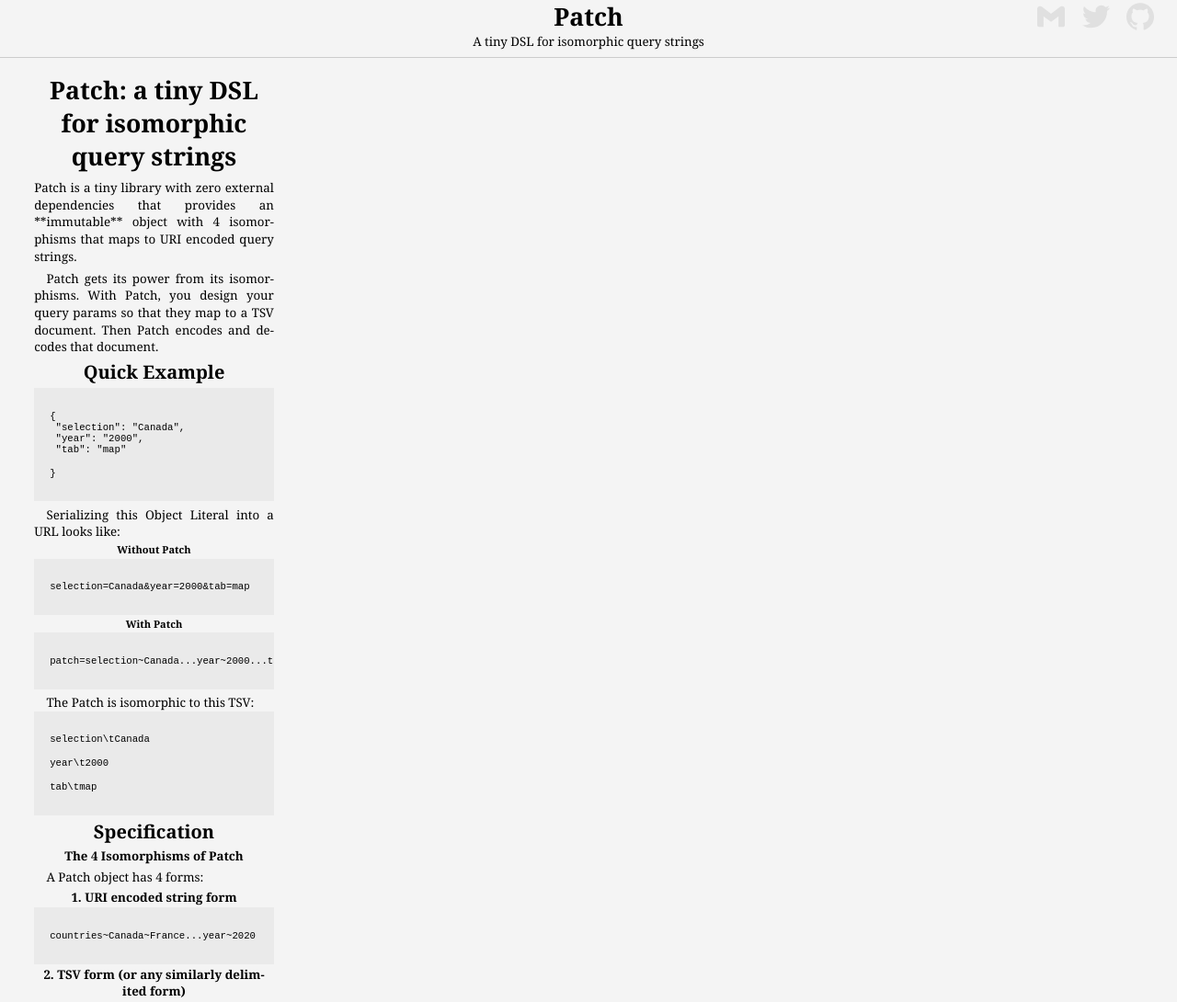
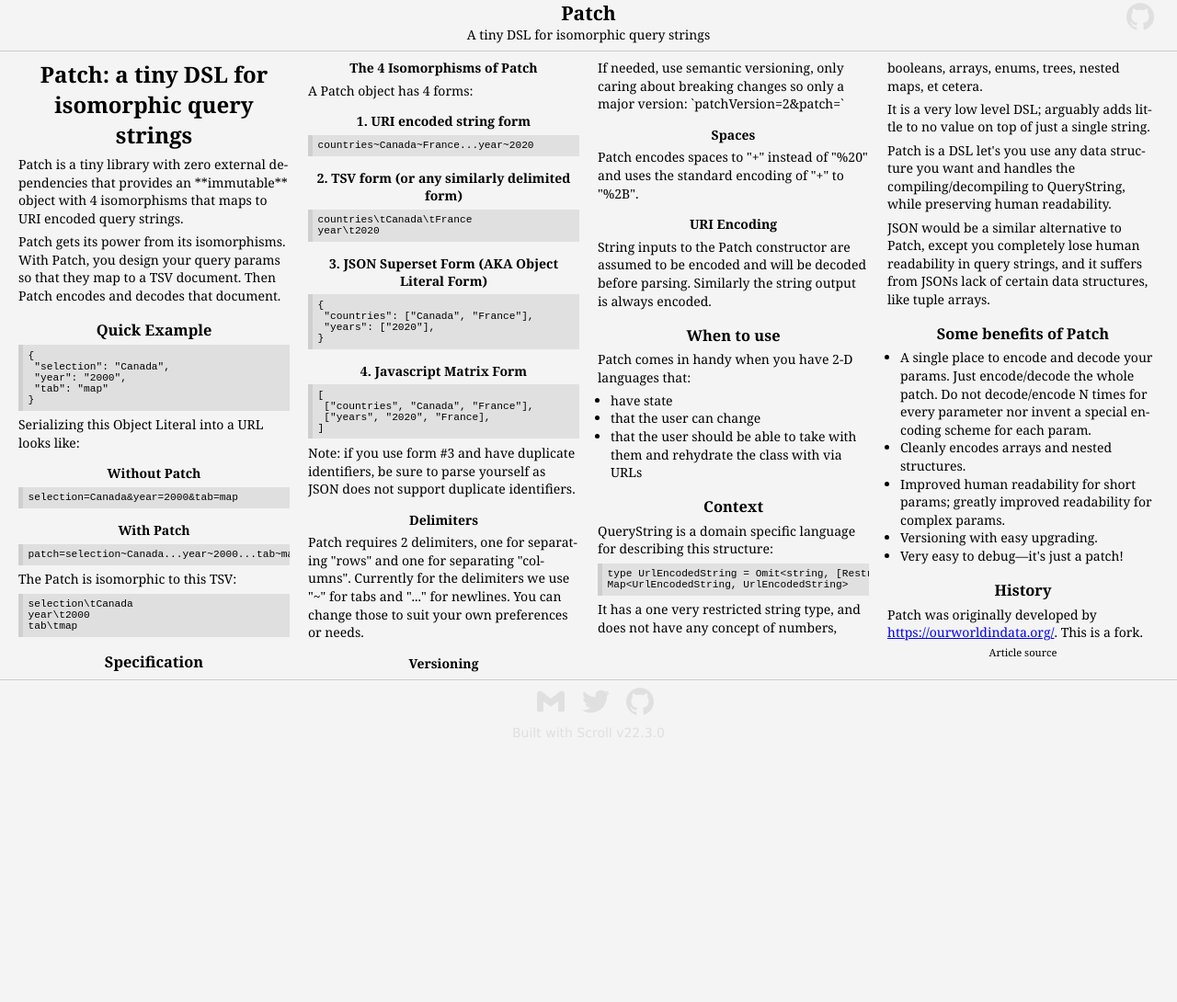
Before and after one commit to breck7/patch, a website: page index.html in a window 1280 px wide. Shown: the top 1090 px of the page at 92% size. After the commit the page ends 826 px from the top, so only its background shows below. Drawn offline with Linux system fonts and the light colour scheme.

Commit message:
Update Scroll

```diff
--- a/index.html
+++ b/index.html
@@ -1,455 +1,374 @@
+<!doctype html>
 <!--
 
  This page was compiled by 📜 Scroll, the public domain
  static site publishing software.
 
- http://scroll.publicdomaincompany.com/
+ https://scroll.pub
 
  Generally you don't want to edit it by hand.
 
- Scroll v7.0.0
+ Scroll v22.3.0
 
 -->
 <html lang="en-US">
  <head>
   <meta charset="utf-8"></meta>
-  <title>Patch</title>
-  <style>html,body,div,span,h1,h2,h3,h4,h5,h6,p {
+  <title>Patch: a tiny DSL for isomorphic query strings - Patch</title>
+  <meta name="viewport" content="width=device-width,initial-scale=1"></meta>
+  <meta name="description" content="A tiny DSL for isomorphic query strings"></meta>
+  <meta name="generator" content="Scroll v22.3.0"></meta>
+  <meta property="og:title" content="Patch: a tiny DSL for isomorphic query strings"></meta>
+  <meta property="og:description" content="Patch is a tiny library with zero external dependencies that provides an **immutable** object with 4 isomorphisms that maps to URI encoded query strings."></meta>
+  <meta property="og:image" content=""></meta>
+  <meta name="twitter:card" content="summary_large_image"></meta>
+  <style>html,body,div,span,h1,h2,h3,h4,p,ol,ul,table {
   margin: 0;
   padding: 0;
   border: 0;
   vertical-align: baseline;
+  border-spacing: 0;
 }
 html {
   background-color: rgb(244,244,244);
   font-family: Exchange,Georgia,serif;
   color: #000;
-  font-size: 10pt;
+  font-size: 14px;
   hyphens: auto;
 }
-.scrollHeader,.scrollFooter {
+.scrollHeaderComponent {
+  border-bottom: 1px solid rgb(204,204,204);
   text-align: center;
+  padding-bottom: 8px;
 }
-.scrollTitle a {
+.scrollNameComponent a {
   text-decoration: none;
   color: #000;
 }
-.scrollSocialMediaIcons svg {
-  width: 30px;
-  fill: rgba(204,204,204, .5);
-  margin-left: 15px;
-}
-.scrollSocialMediaIcons svg:hover {
-  fill: #333;
-}
-.scrollTopRightBar {
+.scrollTopRightBarComponent {
   text-align: right;
   position: absolute;
   right: 25px;
   top: 3px;
 }
-.scrollPage {
+.scrollSocialMediaIconsComponent svg {
+  width: 30px;
+  fill: rgba(204,204,204, .5);
+  margin-left: 15px;
+}
+.scrollSocialMediaIconsComponent svg:hover {
+  fill: #333;
+}
+.scrollFooterComponent {
+  border-top: 1px solid rgb(204,204,204);
+  margin-top: 8px;
+  padding-top: 8px;
+  text-align: center;
+}
+.scrollCommunityLinkComponent {
+  display: block;
+  font-family: Verdana;
+  font-weight: 100;
+  margin: .5em;
+  padding-bottom: 1em;
+  text-decoration: none;
+  color: rgba(204,204,204,.5);
+}
+.scrollIndexPageComponent,.scrollArticlePageComponent {
   column-count: auto;
+  column-fill: balance;
   column-width: 35ch;
   column-gap: 20px;
   column-rule: 1px solid rgb(204,204,204);
   padding-left: 20px;
   padding-right: 20px;
-  border-top: 1px solid rgb(204,204,204);
+  margin: auto;
+}
+.scrollArticlePageComponent {
+  column-rule: none;
+  padding-top: 8px;
+}
+.scrollIndexPageArticleContainerComponent {
   border-bottom: 1px solid rgb(204,204,204);
-  margin-top: 8px;
-  margin-bottom: 8px;
+  padding: 1ch 0;
+  break-inside: avoid;
+  text-align: justify;
+  margin-bottom: .5em;
 }
-.scrollArticleDate {
+.scrollTitleComponent {
+  text-align: center;
+  font-size: 24px;
+  margin-bottom: .25em;
+}
+.scrollTitleComponent a {
+  text-decoration: none;
+  color: #000;
+}
+.scrollArticleDateComponent {
   font-style: italic;
   font-size: 80%;
-  display: inline;
 }
-.scrollArticleSourceLink {
+.scrollParagraphComponent {
+  margin-top: 0.4em;
+  line-height: 1.4em;
+}
+.scrollQuoteComponent {
+  break-inside: avoid;
+  display: block;
+  margin: .5em 0;
+  padding: .5em;
+  background: rgba(204,204,204,.5);
+  white-space: pre-line;
+  border-left: .5em solid rgba(204,204,204,.8);
+}
+.scrollSectionComponent,.scrollSubsectionComponent {
+  text-align: center;
+  margin-top: 1em;
+}
+.scrollQuestionComponent {
+  text-align: left;
+  margin-top: 2em;
+}
+.scrollCodeBlockComponent {
+  overflow: auto;
+  font-size: 80%;
+  hyphens: none;
+  white-space: pre;
+  border-left: .5em solid rgba(204,204,204,.8);
+  break-inside: avoid;
+  display: block;
+  margin: .5em 0;
+  padding: .5em;
+  background: rgba(204,204,204,.5);
+}
+.scrollTableComponent {
+  table-layout: fixed;
+  margin: .5em 0;
+  overflow: hidden;
+  font-size: 80%;
+  width: 100%;
+  hyphens: none;
+  border: 1px solid rgba(224,224,224,.8);
+}
+.scrollTableComponent td,.scrollTableComponent th {
+  padding: 3px;
+  overflow: hidden;
+}
+.scrollTableComponent th {
+  border-bottom: 2px solid rgba(0,0,0,.6);
+  text-align: left;
+}
+.scrollTableComponent tr:nth-child(even) {
+  background: rgba(224,224,224,.6);
+}
+.scrollUnorderedListComponent,.scrollOrderedListComponent {
+  text-align: left;
+  line-height: 1.4em;
+  padding-left: 1em;
+  margin-top: 0.4em;
+}
+.scrollArticleSourceLinkComponent {
   text-align: center;
   font-size: 80%;
   margin: 0;
+  margin-top: 0.4em;
+  line-height: 1.4em;
 }
-.scrollArticleSourceLink a {
+.scrollArticleSourceLinkComponent a {
   color: #000;
   text-decoration: none;
 }
-.scrollSingleArticle {
-  padding-top: 10px;
-  padding-bottom: 10px;
-  column-rule: none;
+.scrollDialogueComponent span {
+  font-family: Verdana;
+  margin-top: 5px;
+  padding: 5px 20px;
+  border-radius: 15px;
+  display: inline-block;
 }
-.scrollSingleArticle .scrollArticleCell {
-  break-inside: avoid-page;
-  border-bottom: none;
+.scrollDialogueComponentLeft {
+  text-align: left;
 }
-.scrollArticleCell {
-  border-bottom: 1px solid rgb(204,204,204);
-  width: 35ch;
-  padding: 1ch;
-  break-inside: avoid;
-  overflow: hidden;
-  text-align: justify;
-  margin: auto;
-  margin-bottom: .5em;
+.scrollDialogueComponentLeft span {
+  background: rgba(204,204,204, .5);
 }
-.scrollArticleCell ul,.scrollArticleCell ol {
-  padding: 1em;
-  margin: 0;
+.scrollDialogueComponentRight {
+  text-align: right;
 }
-.scrollArticleCell p {
-  text-indent: 1em;
-  margin-top: 0.4em;
-  line-height: 1.4em;
+.scrollDialogueComponentRight span {
+  color: white;
+  background: rgb(0,132,255);
 }
-.scrollArticleCell p:first-of-type {
-  display: inline;
-}
-.scrollArticleCell img {
-  max-width: 35ch;
-}
-.scrollArticleCell .scrollArticleCode,.scrollArticleCell table {
-  margin-top: 15px;
-  margin-bottom: 15px;
-  background-color: rgb(234,234,234);
-  padding: 1em;
-  overflow: auto;
-  font-size: 80%;
-  break-inside: avoid;
-}
-.scrollArticleCell .scrollArticleCode,.scrollArticleCell table code {
-  margin: 0;
+.scrollImageComponent {
   display: block;
-  white-space: pre;
-  break-inside: avoid;
-}
-.scrollArticleCell h1 {
-  margin-bottom: .25em;
-}
-.scrollArticleCell h1 a {
-  text-decoration: none;
-  color: #000;
-}
-.scrollArticleCell h1,.scrollArticleCell h2,.scrollArticleCell h3,.scrollArticleCell h4,.scrollArticleCell h5,.scrollArticleCell h6 {
   text-align: center;
 }
-.scrollArticleCell h2,.scrollArticleCell h3,.scrollArticleCell h4,.scrollArticleCell h5,.scrollArticleCell h6 {
-  margin: .2em;
-}
-.scrollArticleCell blockquote {
-  margin: 2ch;
+.scrollImageComponent img {
+  max-width: 35ch;
+  height: auto;
 }
 </style>
 </head>
  <body>
-  <div class="scrollHeader">
-   <div class="scrollTopRightBar">
-    <div class="scrollSocialMediaIcons">
-     <a href="mailto:patch@breckyunits.com"><svg role="img" viewBox="0 0 24 24" xmlns="http://www.w3.org/2000/svg"><title>Gmail icon</title><path d="M24 5.457v13.909c0 .904-.732 1.636-1.636 1.636h-3.819V11.73L12 16.64l-6.545-4.91v9.273H1.636A1.636 1.636 0 0 1 0 19.366V5.457c0-2.023 2.309-3.178 3.927-1.964L5.455 4.64 12 9.548l6.545-4.91 1.528-1.145C21.69 2.28 24 3.434 24 5.457z"/></svg></a>
-     <a href="https://twitter.com/breckyunits"><svg role="img" xmlns="http://www.w3.org/2000/svg" viewBox="0 0 24 24"><title>Twitter icon</title><path d="M23.953 4.57a10 10 0 01-2.825.775 4.958 4.958 0 002.163-2.723c-.951.555-2.005.959-3.127 1.184a4.92 4.92 0 00-8.384 4.482C7.69 8.095 4.067 6.13 1.64 3.162a4.822 4.822 0 00-.666 2.475c0 1.71.87 3.213 2.188 4.096a4.904 4.904 0 01-2.228-.616v.06a4.923 4.923 0 003.946 4.827 4.996 4.996 0 01-2.212.085 4.936 4.936 0 004.604 3.417 9.867 9.867 0 01-6.102 2.105c-.39 0-.779-.023-1.17-.067a13.995 13.995 0 007.557 2.209c9.053 0 13.998-7.496 13.998-13.985 0-.21 0-.42-.015-.63A9.935 9.935 0 0024 4.59z"/></svg></a>
+  <div class="scrollHeaderComponent">
+   <div class="scrollTopRightBarComponent">
+    <div class="scrollSocialMediaIconsComponent">
      <a href="https://github.com/breck7/patch"><svg role="img" viewBox="0 0 24 24" xmlns="http://www.w3.org/2000/svg"><title>GitHub icon</title><path d="M12 .297c-6.63 0-12 5.373-12 12 0 5.303 3.438 9.8 8.205 11.385.6.113.82-.258.82-.577 0-.285-.01-1.04-.015-2.04-3.338.724-4.042-1.61-4.042-1.61C4.422 18.07 3.633 17.7 3.633 17.7c-1.087-.744.084-.729.084-.729 1.205.084 1.838 1.236 1.838 1.236 1.07 1.835 2.809 1.305 3.495.998.108-.776.417-1.305.76-1.605-2.665-.3-5.466-1.332-5.466-5.93 0-1.31.465-2.38 1.235-3.22-.135-.303-.54-1.523.105-3.176 0 0 1.005-.322 3.3 1.23.96-.267 1.98-.399 3-.405 1.02.006 2.04.138 3 .405 2.28-1.552 3.285-1.23 3.285-1.23.645 1.653.24 2.873.12 3.176.765.84 1.23 1.91 1.23 3.22 0 4.61-2.805 5.625-5.475 5.92.42.36.81 1.096.81 2.22 0 1.606-.015 2.896-.015 3.286 0 .315.21.69.825.57C20.565 22.092 24 17.592 24 12.297c0-6.627-5.373-12-12-12"/></svg></a>
 </div>
 </div>
-   <h1 class="scrollTitle">
-    <a href="./">Patch</a>
-</h1>
-   <div class="scrollDescription">A tiny DSL for isomorphic query strings</div>
+   <h2 class="scrollNameComponent">
+    <a href="index.html">Patch</a>
+</h2>
+   <div>A tiny DSL for isomorphic query strings</div>
 </div>
-  <div class="scrollPage scrollSingleArticle">
-   <div class="scrollArticleCell"><h1><a href="patch-a-tiny-dsl-for-isomorphic-query-strings.html">Patch: a tiny DSL for isomorphic query strings</a></h1>
+  <div class="scrollArticlePageComponent" style=""><h1 class="scrollTitleComponent"><a href="index.html">Patch: a tiny DSL for isomorphic query strings</a></h1>
 
-<p>
- Patch is a tiny library with zero external dependencies that
+<p class="scrollParagraphComponent">Patch is a tiny library with zero external dependencies that
+provides an **immutable** object with 4 isomorphisms that
+maps to URI encoded query strings.</p>
+
+<p class="scrollParagraphComponent">Patch gets its power from its isomorphisms. With Patch, you
+design your query params so that they map to a TSV document.
+Then Patch encodes and decodes that document.</p>
+
+<h3 class="scrollSectionComponent">Quick Example</h3>
+
+<code class="scrollCodeBlockComponent">{
+ "selection": "Canada",
+ "year": "2000",
+ "tab": "map"
+}</code>
+
+<p class="scrollParagraphComponent">Serializing this Object Literal into a URL looks like:</p>
+
+<h4 class="scrollSubsectionComponent">Without Patch</h4>
+
+<code class="scrollCodeBlockComponent">selection=Canada&year=2000&tab=map</code>
+
+<h4 class="scrollSubsectionComponent">With Patch</h4>
+
+<code class="scrollCodeBlockComponent">patch=selection~Canada...year~2000...tab~map</code>
+
+<p class="scrollParagraphComponent">The Patch is isomorphic to this TSV:</p>
+
+<code class="scrollCodeBlockComponent">selection\tCanada
+year\t2000
+tab\tmap</code>
+
+<h3 class="scrollSectionComponent">Specification</h3>
+
+<h4 class="scrollSubsectionComponent">The 4 Isomorphisms of Patch</h4>
+
+<p class="scrollParagraphComponent">A Patch object has 4 forms:</p>
+
+<h4 class="scrollSubsectionComponent">1. URI encoded string form</h4>
+
+<code class="scrollCodeBlockComponent">countries~Canada~France...year~2020</code>
+
+<h4 class="scrollSubsectionComponent">2. TSV form (or any similarly delimited form)</h4>
+
+<code class="scrollCodeBlockComponent">countries\tCanada\tFrance
+year\t2020</code>
+
+<h4 class="scrollSubsectionComponent">3. JSON Superset Form (AKA Object Literal Form)</h4>
+
+<code class="scrollCodeBlockComponent">{
+ "countries": ["Canada", "France"],
+ "years": ["2020"],
+}</code>
+
+<h4 class="scrollSubsectionComponent">4. Javascript Matrix Form</h4>
+
+<code class="scrollCodeBlockComponent">[
+ ["countries", "Canada", "France"],
+ ["years", "2020", "France],
+]</code>
+
+<p class="scrollParagraphComponent">Note: if you use form #3 and have duplicate identifiers, be
+sure to parse yourself as JSON does not support duplicate
+identifiers.</p>
+
+<h4 class="scrollSubsectionComponent">Delimiters</h4>
+
+<p class="scrollParagraphComponent">Patch requires 2 delimiters, one for
+separating "rows" and one for separating "columns".
+Currently for the delimiters we use "~" for tabs and "..."
+for newlines. You can change those to suit your own
+preferences or needs.</p>
+
+<h4 class="scrollSubsectionComponent">Versioning</h4>
+
+<p class="scrollParagraphComponent">If needed, use semantic versioning, only caring
+about breaking changes so only a major version: `patchVersion=2&patch=`</p>
+
+<h4 class="scrollSubsectionComponent">Spaces</h4>
+
+<p class="scrollParagraphComponent">Patch encodes spaces to "+" instead of "%20" and
+uses the standard encoding of "+" to "%2B".</p>
+
+<h4 class="scrollSubsectionComponent">URI Encoding</h4>
+
+<p class="scrollParagraphComponent">String inputs to the Patch constructor are
+assumed to be encoded and will be decoded before parsing.
+Similarly the string output is always encoded.</p>
+
+<h3 class="scrollSectionComponent">When to use</h3>
+
+<p class="scrollParagraphComponent">Patch comes in handy when you have 2-D languages that:</p>
+
+<ul class="scrollUnorderedListComponent">
+<li>have state</li>
+<li>that the user can change</li>
+<li>that the user should be able to take with them and rehydrate the class with via URLs</li>
+</ul>
+
+<h3 class="scrollSectionComponent">Context</h3>
+
+<p class="scrollParagraphComponent">QueryString is a domain specific language for describing
+this structure:</p>
+
+<code class="scrollCodeBlockComponent">type UrlEncodedString = Omit&lt;string, [RestrictedCharacters]&gt;
+Map&lt;UrlEncodedString, UrlEncodedString&gt;</code>
+
+<p class="scrollParagraphComponent">It has a one very restricted string type, and does not have
+any concept of numbers, booleans, arrays, enums, trees,
+nested maps, et cetera.</p>
+
+<p class="scrollParagraphComponent">It is a very low level DSL; arguably adds little to no value
+on top of just a single string.</p>
+
+<p class="scrollParagraphComponent">Patch is a DSL let's you use any data structure you want and
+handles the compiling/decompiling to QueryString, while
+preserving human readability.</p>
+
+<p class="scrollParagraphComponent">JSON would be a similar alternative to Patch, except you
+completely lose human readability in query strings, and it
+suffers from JSONs lack of certain data structures, like
+tuple arrays.</p>
+
+<h3 class="scrollSectionComponent">Some benefits of Patch</h3>
+
+<ul class="scrollUnorderedListComponent">
+<li>A single place to encode and decode your params. Just encode/decode the whole patch. Do not decode/encode N times for every parameter nor invent a special encoding scheme for each param.</li>
+<li>Cleanly encodes arrays and nested structures.</li>
+<li>Improved human readability for short params; greatly improved readability for complex params.</li>
+<li>Versioning with easy upgrading.</li>
+<li>Very easy to debug—it's just a patch!</li>
+</ul>
+
+<h3 class="scrollSectionComponent">History</h3>
+
+<p class="scrollParagraphComponent">Patch was originally developed by <a href="https://ourworldindata.org/">https://ourworldindata.org/</a>. This is a fork.</p>
 
 
- provides an **immutable** object with 4 isomorphisms that
 
-
- maps to URI encoded query strings.
-
-
-</p>
-
-<p>
- Patch gets its power from its isomorphisms. With Patch, you
-
-
- design your query params so that they map to a TSV document.
-
-
- Then Patch encodes and decodes that document.
-
-
-</p>
-
-<h2>Quick Example</h2>
-
-<div class="scrollArticleCode">
-<code> {</code>
-<code>  "selection": "Canada",</code>
-<code>  "year": "2000",</code>
-<code>  "tab": "map"</code>
-
-<code> }</code>
-
-</div>
-
-<p>
- Serializing this Object Literal into a URL looks like:
-
-
-</p>
-
-<h5>Without Patch</h5>
-
-<div class="scrollArticleCode">
-<code> selection=Canada&year=2000&tab=map</code>
-
-</div>
-
-<h5>With Patch</h5>
-
-<div class="scrollArticleCode">
-<code> patch=selection~Canada...year~2000...tab~map</code>
-
-</div>
-
-<p>
- The Patch is isomorphic to this TSV:
-
-
-</p>
-
-<div class="scrollArticleCode">
-<code> selection\tCanada</code>
-
-<code> year\t2000</code>
-
-<code> tab\tmap</code>
-
-</div>
-
-<h2>Specification</h2>
-
-<h4>The 4 Isomorphisms of Patch</h4>
-
-<p>
- A Patch object has 4 forms:
-
-
-</p>
-
-<h4>1. URI encoded string form</h4>
-
-<div class="scrollArticleCode">
-<code> countries~Canada~France...year~2020</code>
-
-</div>
-
-<h4>2. TSV form (or any similarly delimited form)</h4>
-
-<div class="scrollArticleCode">
-<code> countries\tCanada\tFrance</code>
-
-<code> year\t2020</code>
-
-</div>
-
-<h4>3. JSON Superset Form (AKA Object Literal Form)</h4>
-
-<div class="scrollArticleCode">
-<code> {</code>
-<code>  "countries": ["Canada", "France"],</code>
-<code>  "years": ["2020"],</code>
-
-<code> }</code>
-
-</div>
-
-<h4>4. Javascript Matrix Form</h4>
-
-<div class="scrollArticleCode">
-<code> [</code>
-<code>  ["countries", "Canada", "France"],</code>
-<code>  ["years", "2020", "France],</code>
-
-<code> ]</code>
-
-</div>
-
-<p>
- Note: if you use form #3 and have duplicate identifiers, be
-
-
- sure to parse yourself as JSON does not support duplicate
-
-
- identifiers.
-
-
-</p>
-
-<h4>Delimiters</h4>
-
-<p>
- Patch requires 2 delimiters, one for
-
-
- separating "rows" and one for separating "columns".
-
-
- Currently for the delimiters we use "~" for tabs and "..."
-
-
- for newlines. You can change those to suit your own
-
-
- preferences or needs.
-
-
-</p>
-
-<h4>Versioning</h4>
-
-<p>
- If needed, use semantic versioning, only caring
-
-
- about breaking changes so only a major version: `patchVersion=2&patch=`
-
-
-</p>
-
-<h4>Spaces</h4>
-
-<p>
- Patch encodes spaces to "+" instead of "%20" and
-
-
- uses the standard encoding of "+" to "%2B".
-
-
-</p>
-
-<h4>URI Encoding</h4>
-
-<p>
- String inputs to the Patch constructor are
-
-
- assumed to be encoded and will be decoded before parsing.
-
-
- Similarly the string output is always encoded.
-
-
-</p>
-
-<h3>When to use</h3>
-
-<p>
- Patch comes in handy when you have 2-D languages that:
-
-
-</p>
-
-<ul>
- <li>have state</li>
- <li>that the user can change</li>
- <li>that the user should be able to take with them and</li>
-</ul>
-
-<h3>Context</h3>
-
-<p>
- QueryString is a domain specific language for describing
-
-
- this structure:
-
-
-</p>
-
-<div class="scrollArticleCode">
-<code> type UrlEncodedString = Omit&lt;string, [RestrictedCharacters]&gt;</code>
-
-<code> Map&lt;UrlEncodedString, UrlEncodedString&gt;</code>
-
-</div>
-
-<p>
- It has a one very restricted string type, and does not have
-
-
- any concept of numbers, booleans, arrays, enums, trees,
-
-
- nested maps, et cetera.
-
-
-</p>
-
-<p>
- It is a very low level DSL; arguably adds little to no value
-
-
- on top of just a single string.
-
-
-</p>
-
-<p>
- Patch is a DSL let's you use any data structure you want and
-
-
- handles the compiling/decompiling to QueryString, while
-
-
- preserving human readability.
-
-
-</p>
-
-<p>
- JSON would be a similar alternative to Patch, except you
-
-
- completely lose human readability in query strings, and it
-
-
- suffers from JSONs lack of certain data structures, like
-
-
- tuple arrays.
-
-
-</p>
-
-<h4>Some benefits of Patch</h4>
-
-<ul>
- <p>1. A single place to encode and decode your params. Just encode/decode the whole patch. Do not decode/encode N times for every parameter nor invent a special encoding scheme for each param.</p>
- <p>2. Cleanly encodes arrays and nested structures.</p>
- <p>3. Improved human readability for short params; greatly improved readability for complex params.</p>
- <p>4. Versioning with easy upgrading.</p>
- <p>5. Very easy to debug—it's just a patch!</p>
-</ul>
-
-<h4>History</h4>
-
-<p>
- Patch was originally developed by <a href="https://ourworldindata.org/">https://ourworldindata.org/</a>. This is a fork.
-
-
-</p>
-<p class="scrollArticleSourceLink"><a href="https://github.com/breck7/patch/tree/master/readme.scroll">Article source</a></p></div>
-</div>
-  <div class="scrollFooter">
-   <div class="scrollSocialMediaIcons">
+<p class="scrollArticleSourceLinkComponent"><a href="https://github.com/breck7/patch/tree/master/readme.scroll">Article source</a></p></div>
+  <div class="scrollFooterComponent">
+   <div class="scrollSocialMediaIconsComponent">
     <a href="mailto:patch@breckyunits.com"><svg role="img" viewBox="0 0 24 24" xmlns="http://www.w3.org/2000/svg"><title>Gmail icon</title><path d="M24 5.457v13.909c0 .904-.732 1.636-1.636 1.636h-3.819V11.73L12 16.64l-6.545-4.91v9.273H1.636A1.636 1.636 0 0 1 0 19.366V5.457c0-2.023 2.309-3.178 3.927-1.964L5.455 4.64 12 9.548l6.545-4.91 1.528-1.145C21.69 2.28 24 3.434 24 5.457z"/></svg></a>
     <a href="https://twitter.com/breckyunits"><svg role="img" xmlns="http://www.w3.org/2000/svg" viewBox="0 0 24 24"><title>Twitter icon</title><path d="M23.953 4.57a10 10 0 01-2.825.775 4.958 4.958 0 002.163-2.723c-.951.555-2.005.959-3.127 1.184a4.92 4.92 0 00-8.384 4.482C7.69 8.095 4.067 6.13 1.64 3.162a4.822 4.822 0 00-.666 2.475c0 1.71.87 3.213 2.188 4.096a4.904 4.904 0 01-2.228-.616v.06a4.923 4.923 0 003.946 4.827 4.996 4.996 0 01-2.212.085 4.936 4.936 0 004.604 3.417 9.867 9.867 0 01-6.102 2.105c-.39 0-.779-.023-1.17-.067a13.995 13.995 0 007.557 2.209c9.053 0 13.998-7.496 13.998-13.985 0-.21 0-.42-.015-.63A9.935 9.935 0 0024 4.59z"/></svg></a>
     <a href="https://github.com/breck7/patch"><svg role="img" viewBox="0 0 24 24" xmlns="http://www.w3.org/2000/svg"><title>GitHub icon</title><path d="M12 .297c-6.63 0-12 5.373-12 12 0 5.303 3.438 9.8 8.205 11.385.6.113.82-.258.82-.577 0-.285-.01-1.04-.015-2.04-3.338.724-4.042-1.61-4.042-1.61C4.422 18.07 3.633 17.7 3.633 17.7c-1.087-.744.084-.729.084-.729 1.205.084 1.838 1.236 1.838 1.236 1.07 1.835 2.809 1.305 3.495.998.108-.776.417-1.305.76-1.605-2.665-.3-5.466-1.332-5.466-5.93 0-1.31.465-2.38 1.235-3.22-.135-.303-.54-1.523.105-3.176 0 0 1.005-.322 3.3 1.23.96-.267 1.98-.399 3-.405 1.02.006 2.04.138 3 .405 2.28-1.552 3.285-1.23 3.285-1.23.645 1.653.24 2.873.12 3.176.765.84 1.23 1.91 1.23 3.22 0 4.61-2.805 5.625-5.475 5.92.42.36.81 1.096.81 2.22 0 1.606-.015 2.896-.015 3.286 0 .315.21.69.825.57C20.565 22.092 24 17.592 24 12.297c0-6.627-5.373-12-12-12"/></svg></a>
 </div>
+   <a href="https://scroll.pub" class="scrollCommunityLinkComponent">Built with Scroll v22.3.0</a>
 </div>
 </body>
 </html>
```
Also changed, not shown: 3 other files.
